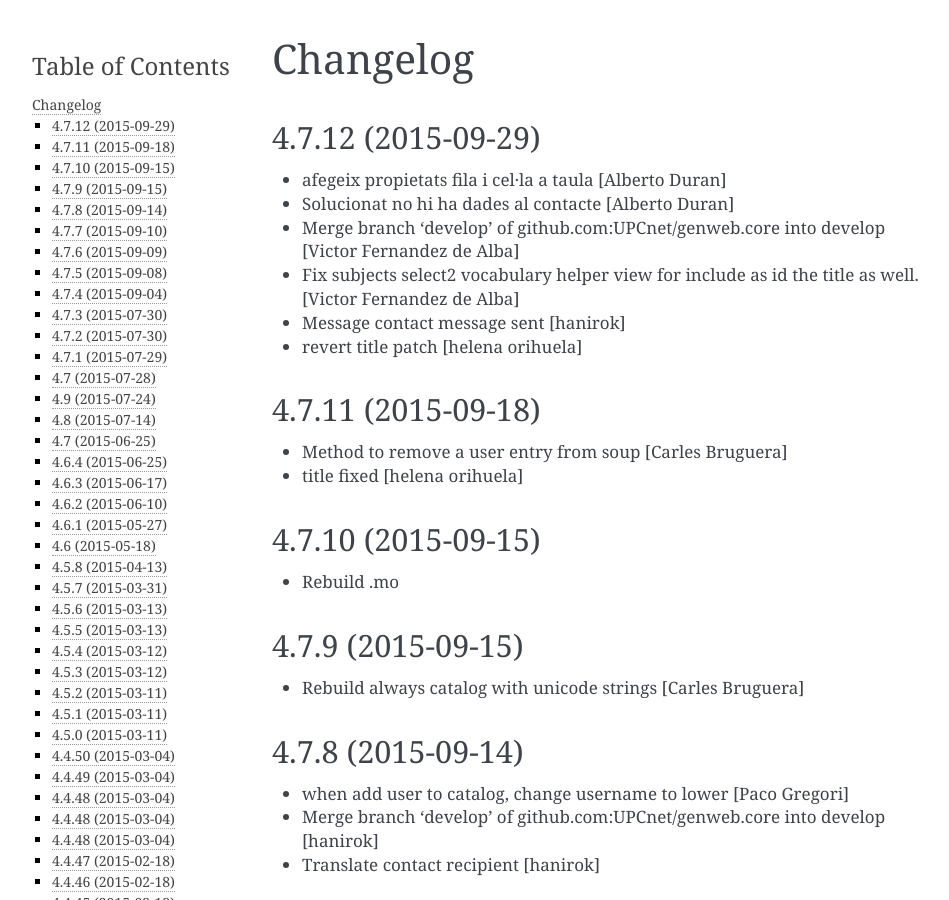
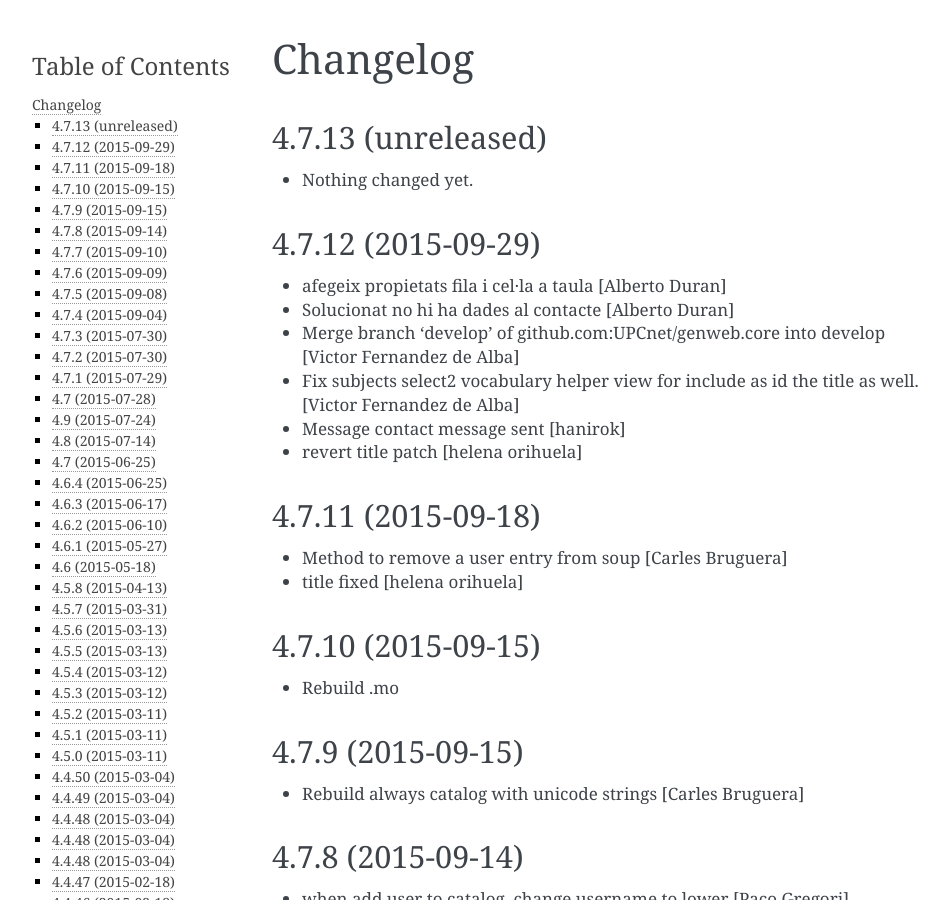
Before and after one commit to UPCnet/genweb.core, a Sphinx documentation site: the page built from docs/HISTORY.rst, in a window 1280 px wide and 900 px high. Shown: the whole window, without its empty margins (148-1097 px from the left). Built offline with Sphinx 7.4.7, drawn with Linux system fonts in a browser that asks for light colours.

Commit message:
Back to development: 4.7.13

```diff
--- a/docs/HISTORY.rst
+++ b/docs/HISTORY.rst
@@ -1,5 +1,11 @@
 Changelog
 =========
+
+4.7.13 (unreleased)
+-------------------
+
+- Nothing changed yet.
+
 
 4.7.12 (2015-09-29)
 -------------------
--- a/setup.py
+++ b/setup.py
@@ -1,7 +1,7 @@
 from setuptools import setup, find_packages
 import os
 
-version = '4.7.12'
+version = '4.7.13.dev0'
 
 README = open('README.rst').read()
 HISTORY = open(os.path.join('docs', 'HISTORY.rst')).read()
```
